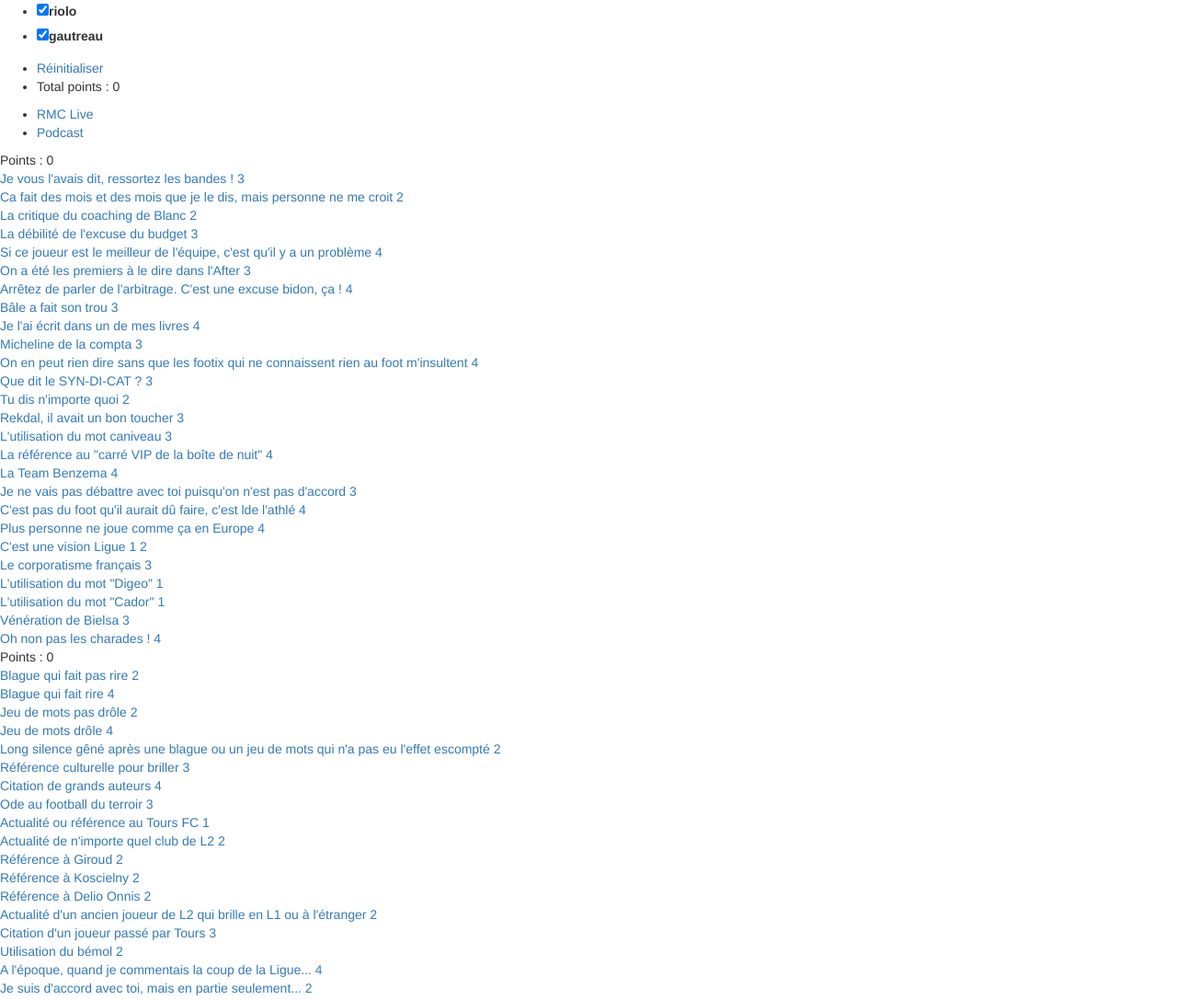
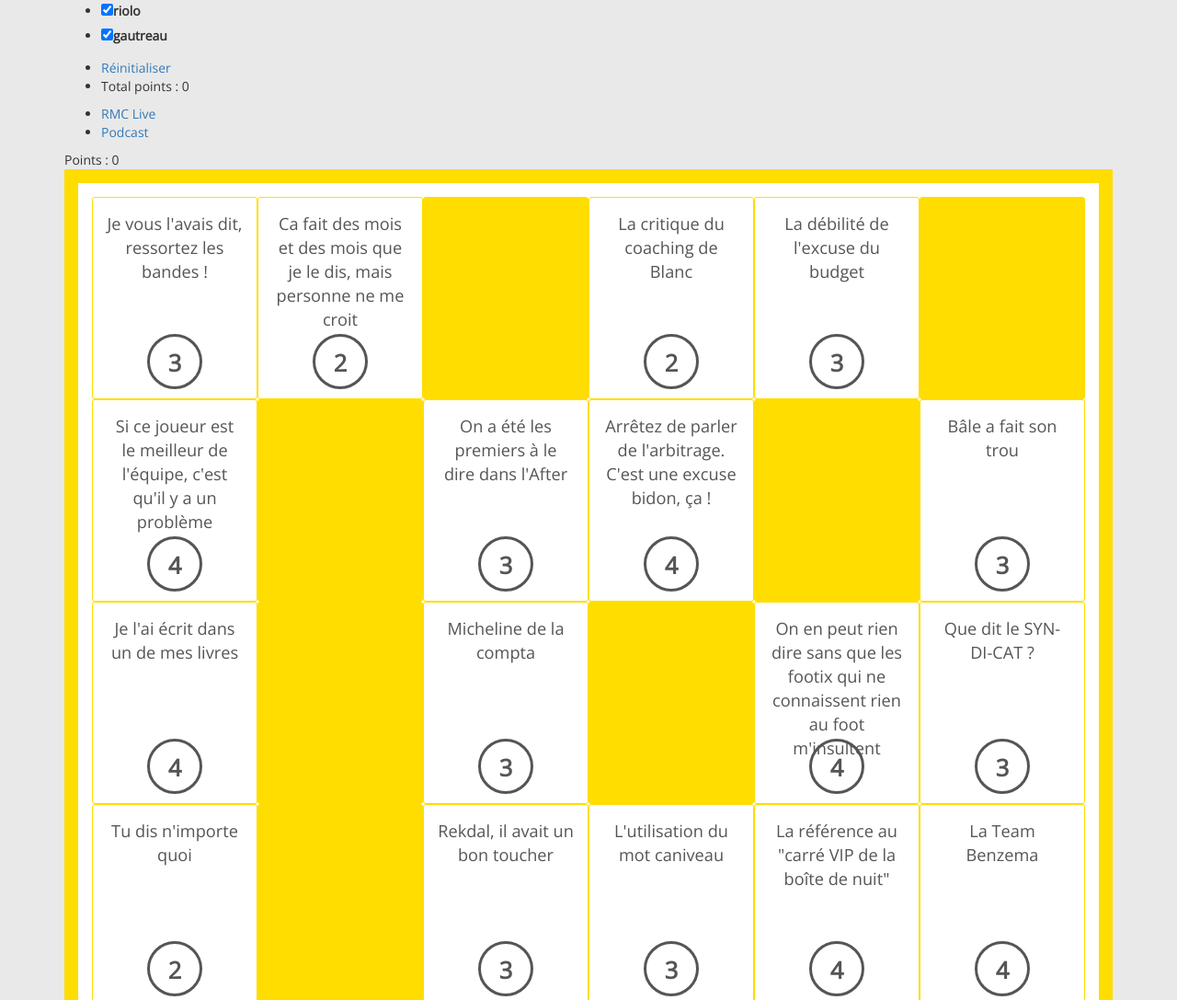
Before and after one commit to jibeetz/bingo, a website: page app/index.html in a window 1280 px wide. Shown: the top 1087 px of the page at 92% size. Drawn offline with nearby package versions, Linux system fonts and the light colour scheme; files that its build step writes are made by us from their sources.

Commit message:
'design'

```diff
--- a/app/index.html
+++ b/app/index.html
@@ -5,11 +5,12 @@
 		<title>Afterfoot Bingo</title>
 		<meta http-equiv="X-UA-Compatible" content="IE=edge,chrome=1">
 		<meta name="viewport" content="width=device-width">
+		<link href='https://fonts.googleapis.com/css?family=Open+Sans' rel='stylesheet' type='text/css'>
 		<link href="dist/css/style.css" rel="stylesheet" type="text/css">
 		<script src="dist/js/main.js"></script>
 	</head>
 	<body>
-		<header>
+		<header class="container">
 			<ul class="left">
 				<li ng-repeat="(k, v) in data.list">
 					<label><input type="checkbox" ng-model="v.isVisible">{{k}}</label>
@@ -27,14 +28,18 @@
 			</ul>
 		</header>
 
-		<div id="container">
+		<div class="container">
 			<section ng-repeat="(k, v) in data.list" ng-show="v.isVisible">
-				Points : {{v.points}}
-				<div ng-repeat="bng in v.bingo" ng-class="{'selected': bng.isSelected}">
-					<a href="" ng-click="select(k, $index)">
-						<span>{{bng.mention}}</span>
-						<span>{{bng.points}}</span>
-					</a>
+				<div class="points">Points : {{v.points}}</div>
+				<div class="bingo-container">
+					<div class="row">
+						<div ng-repeat="bng in v.bingo" ng-class="{'selected': bng.isSelected, 'empty': bng.isEmpty}" class="col-sm-3 col-md-2 box">
+							<a href="" ng-click="select(k, $index)">
+								<span>{{bng.mention}}</span>
+								<span class="pts">{{bng.points}}</span>
+							</a>
+						</div>
+					</div>
 				</div>
 			</section>
 		</div>
--- a/app/src/css/less/style.less
+++ b/app/src/css/less/style.less
@@ -1,7 +1,62 @@
+*{
+	box-sizing: border-box;
+}
+
 body{
-
+	font-family: 'Open Sans', sans-serif;
+	background: #E9E9E9;
 }
 
 .selected a{
 	color: red;
 }
+
+.bingo-container{
+	border: 15px solid #ffdd00;
+	padding: 15px;
+	background: white;
+}
+
+.row{
+	margin-right: 0;
+	margin-left: 0;
+}
+
+.box{
+	height: 220px;
+	border: 1px solid #ffdd00;
+	padding: 15px;
+	border-radius: 3px;
+	position: relative;
+}
+
+.empty{
+	background-color: #ffdd00;
+}
+
+.empty *{
+	display: none !important;
+}
+
+.box a{
+	display: block;
+	color: #555;
+	font-size: 1.3em;
+	text-align: center;
+}
+
+.pts{
+	display: block;
+	position: absolute;
+	margin: auto;
+	left: 0;
+	right: 0;
+	bottom: 10px;
+	border: 3px solid #555;
+	border-radius: 50%;
+	width: 60px;
+	height: 60px;
+	line-height: 57px;
+	font-weight: bold;
+	font-size: 1.4em;
+}
```
Also changed, not shown: README.md (added), app/dist/css/style.css, app/dist/js/main.js, app/src/css/style.css.
